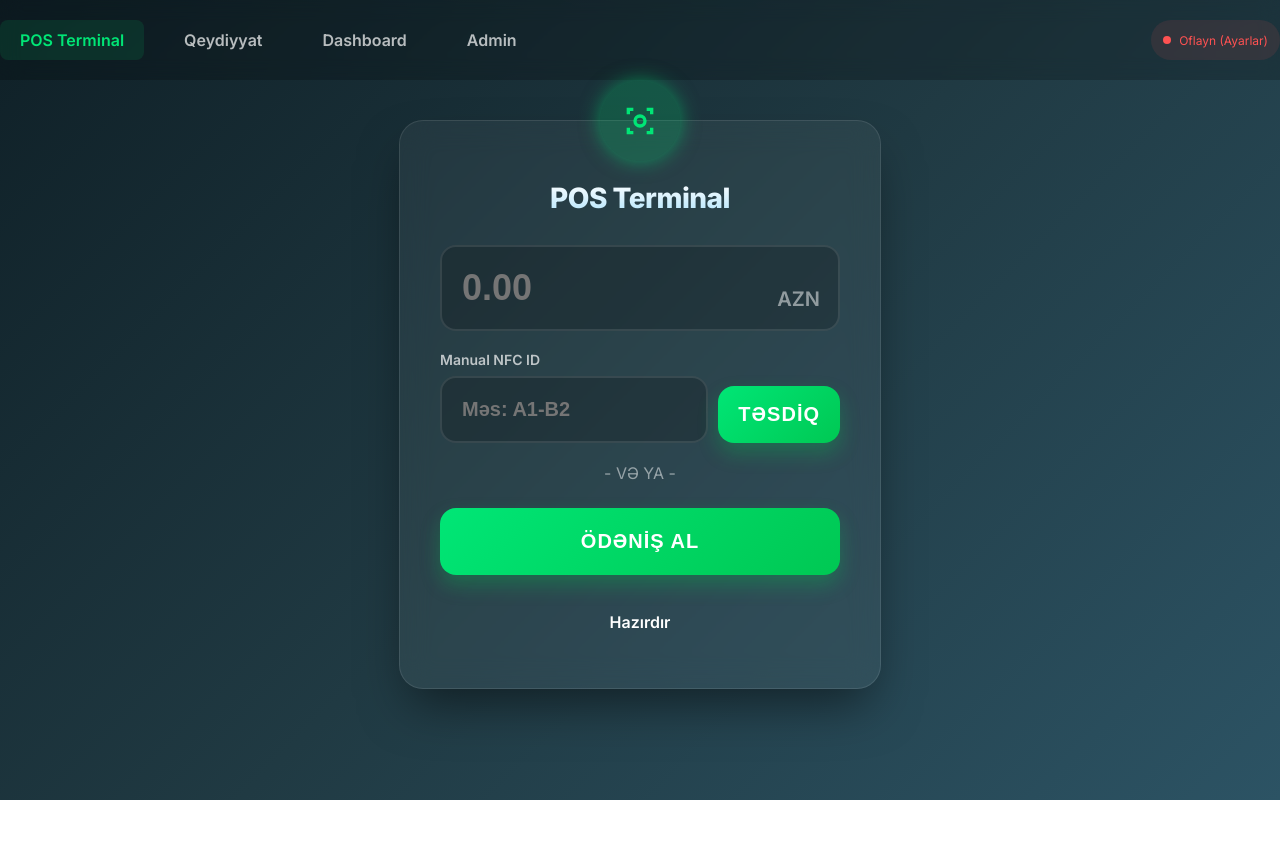
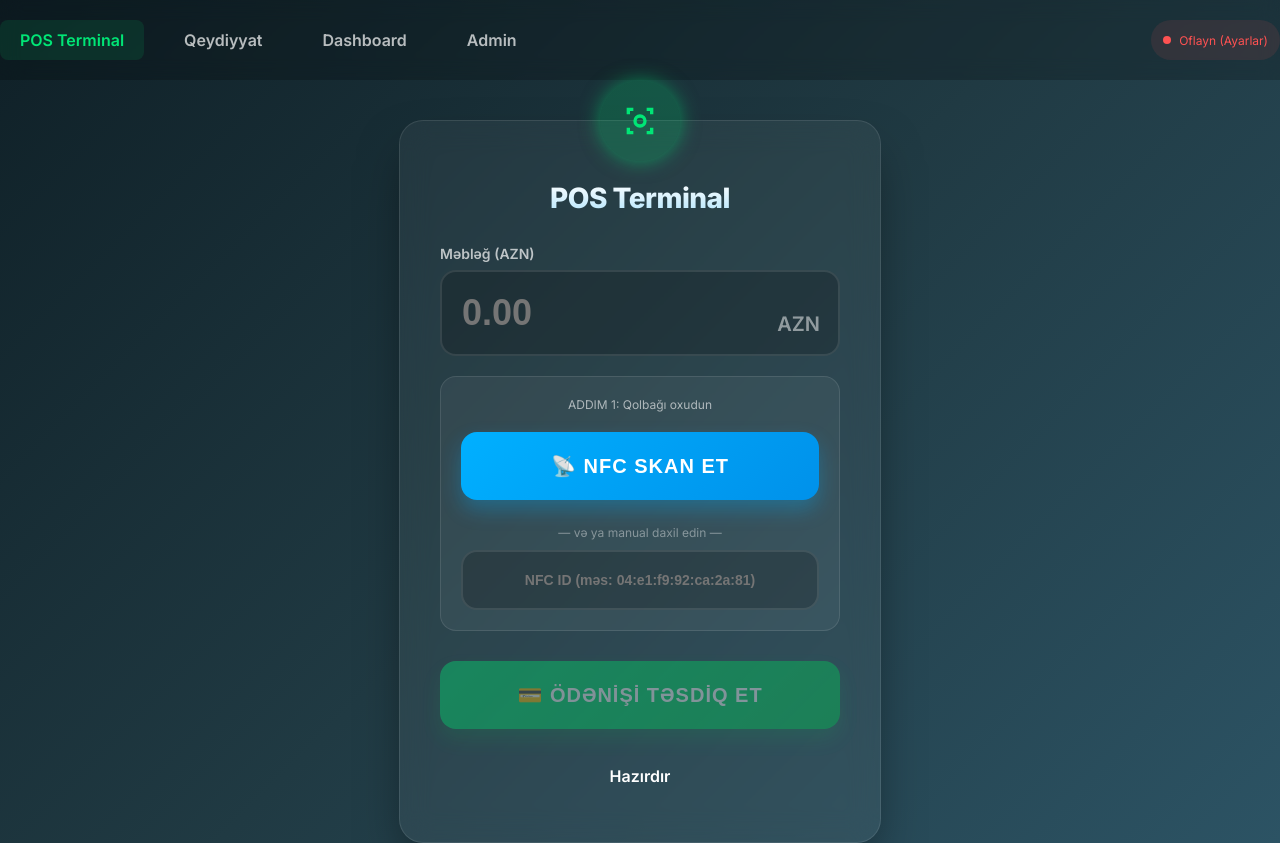
Before and after one commit to Aniyastik/BreezeBand, a React (Vite) app in the folder frontend-react/: page / in a window 1280 px wide. Before the commit the page ends 800 px from the top, so only its background shows below. Built offline with nearby package versions, Linux system fonts and the light colour scheme; no server answers.

Commit message:
fix: redis fallback to postgres + redesign POS terminal flow

```diff
--- a/frontend-react/src/components/PosTerminal.jsx
+++ b/frontend-react/src/components/PosTerminal.jsx
@@ -3,34 +3,13 @@ import { API_BASE } from '../api'
 
 export default function PosTerminal() {
   const [amount, setAmount] = useState('')
+  const [scannedUid, setScannedUid] = useState('')
   const [status, setStatus] = useState({ msg: 'Hazırdır', type: '' })
   const [isScanning, setIsScanning] = useState(false)
-  const [manualUid, setManualUid] = useState('')
+  const [isProcessing, setIsProcessing] = useState(false)
 
-  const handleManualSubmit = async () => {
-    const amt = parseFloat(amount)
-    const uid = manualUid.trim()
-
-    if (!amt || amt <= 0) {
-      setStatus({ msg: "Məbləği düzgün daxil edin", type: "status-error" })
-      return
-    }
-    if (!uid) {
-      setStatus({ msg: "NFC ID daxil edin", type: "status-error" })
-      return
-    }
-
-    setStatus({ msg: "Gözləyin...", type: "status-waiting" });
-    await processPayment(uid, amt);
-  }
-
+  // NFC-ni oxu və ID-ni ekrana yaz (ödəniş etmə, sadəcə oxu)
   const handleScan = async () => {
-    const amt = parseFloat(amount)
-    if (!amt || amt <= 0) {
-      setStatus({ msg: "Məbləği düzgün daxil edin", type: "status-error" })
-      return
-    }
-
     if (isScanning) return;
 
     try {
@@ -40,28 +19,22 @@ export default function PosTerminal() {
         await ndef.scan()
         setStatus({ msg: "Qolbağı telefona yaxınlaşdırın...", type: "status-waiting" })
 
+        let hasRead = false;
         ndef.onreadingerror = () => {
           setStatus({ msg: "Oxuma xətası. Yenidən cəhd edin.", type: "status-error" });
+          setIsScanning(false);
         };
 
-        // Bircə dəfə oxumaq üçün flag
-        let hasRead = false;
-
-        ndef.onreading = async (event) => {
+        ndef.onreading = (event) => {
           if (hasRead) return;
           hasRead = true;
-
           const nfc_uid = event.serialNumber;
-          setStatus({ msg: "Oxunur... Zəhmət olmasa gözləyin", type: "status-waiting" });
-
-          try {
-            await processPayment(nfc_uid, amt);
-          } finally {
-            setIsScanning(false);
-          }
+          setScannedUid(nfc_uid);
+          setStatus({ msg: `Qolbaq oxundu: ${nfc_uid}`, type: "status-success" });
+          setIsScanning(false);
         }
       } else {
-        setStatus({ msg: "NFC dəstəklənmir. (Yalnız Android Chrome HTTPS)", type: "status-error" })
+        setStatus({ msg: "NFC dəstəklənmir. Aşağıda manual ID daxil edin.", type: "status-error" })
       }
     } catch (error) {
       setIsScanning(false);
@@ -69,7 +42,23 @@ export default function PosTerminal() {
     }
   }
 
-  const processPayment = async (uid, amt) => {
+  // Ödənişi göndər
+  const handlePay = async () => {
+    const amt = parseFloat(amount)
+    const uid = scannedUid.trim()
+
+    if (!amt || amt <= 0) {
+      setStatus({ msg: "Məbləği düzgün daxil edin", type: "status-error" })
+      return
+    }
+    if (!uid) {
+      setStatus({ msg: "Əvvəlcə qolbağı oxudun və ya ID daxil edin", type: "status-error" })
+      return
+    }
+
+    setIsProcessing(true);
+    setStatus({ msg: "Ödəniş göndərilir...", type: "status-waiting" });
+
     try {
       const response = await fetch(`${API_BASE}/pay`, {
         method: 'POST',
@@ -92,13 +81,14 @@ export default function PosTerminal() {
       if (response.ok) {
         setStatus({ msg: `Uğurlu! Qalıq: ${data.remaining_balance} AZN`, type: "status-success" })
         setAmount('')
-      } else if (response.status === 405) {
-        setStatus({ msg: "Xəta 405: Siz backend əvəzinə frontend (Railway) URL-ni daxil etmisiniz. Ayarlardan əsl FastAPI backend linkini yazın!", type: "status-error" });
+        setScannedUid('')
       } else {
         setStatus({ msg: `Xəta: ${data.detail || 'Naməlum xəta'}`, type: "status-error" })
       }
     } catch (error) {
       setStatus({ msg: "Serverə qoşulmaq alınmadı: " + error.message, type: "status-error" })
+    } finally {
+      setIsProcessing(false);
     }
   }
 
@@ -111,7 +101,10 @@ export default function PosTerminal() {
         </svg>
       </div>
       <h2 style={{ marginTop: '20px' }}>POS Terminal</h2>
+
+      {/* Məbləğ */}
       <div className="input-group currency-suffix">
+        <label>Məbləğ (AZN)</label>
         <input
           type="number"
           className="large-amount"
@@ -121,28 +114,70 @@ export default function PosTerminal() {
           onChange={(e) => setAmount(e.target.value)}
         />
       </div>
-      <div className="input-group">
-        <label>Manual NFC ID</label>
-        <div style={{ display: 'flex', gap: '10px' }}>
+
+      {/* ADDIM 1: NFC oxu */}
+      <div style={{
+        background: 'rgba(255,255,255,0.05)',
+        borderRadius: '16px',
+        padding: '20px',
+        marginBottom: '20px',
+        border: scannedUid ? '1px solid rgba(0,230,118,0.3)' : '1px solid rgba(255,255,255,0.1)'
+      }}>
+        <div style={{ fontSize: '12px', opacity: 0.6, marginBottom: '10px' }}>ADDIM 1: Qolbağı oxudun</div>
+
+        <button
+          className="btn-primary"
+          onClick={handleScan}
+          disabled={isScanning}
+          style={{
+            marginBottom: '15px',
+            background: isScanning ? 'rgba(255,255,255,0.1)' : 'linear-gradient(135deg, #00b0ff, #0091ea)',
+            boxShadow: isScanning ? 'none' : '0 10px 20px rgba(0,176,255,0.3)'
+          }}
+        >
+          {isScanning ? '⏳ Gözləyirəm... Qolbağı yaxınlaşdırın' : '📡 NFC Skan Et'}
+        </button>
+
+        <div style={{ textAlign: 'center', margin: '10px 0', opacity: 0.4, fontSize: '12px' }}>— və ya manual daxil edin —</div>
+
+        <div className="input-group" style={{ margin: 0 }}>
           <input
             type="text"
-            placeholder="Məs: A1-B2"
-            value={manualUid}
-            onChange={(e) => setManualUid(e.target.value)}
+            placeholder="NFC ID (məs: 04:e1:f9:92:ca:2a:81)"
+            value={scannedUid}
+            onChange={(e) => setScannedUid(e.target.value)}
+            style={{ textAlign: 'center', fontSize: '14px' }}
           />
-          <button className="btn-primary" style={{ width: 'auto', padding: '0 20px' }} onClick={handleManualSubmit}>Təsdiq</button>
         </div>
+
+        {scannedUid && (
+          <div style={{
+            marginTop: '10px',
+            padding: '8px 16px',
+            background: 'rgba(0,230,118,0.1)',
+            borderRadius: '8px',
+            color: '#00e676',
+            fontSize: '13px',
+            textAlign: 'center'
+          }}>
+            ✅ Qolbaq: {scannedUid}
+          </div>
+        )}
       </div>
 
-      <div style={{ textAlign: 'center', margin: '15px 0', opacity: 0.5 }}>- VƏ YA -</div>
-
+      {/* ADDIM 2: Ödəniş et */}
       <button
         className="btn-primary"
-        onClick={handleScan}
-        disabled={isScanning}
+        onClick={handlePay}
+        disabled={isProcessing || !scannedUid || !amount}
+        style={{
+          opacity: (!scannedUid || !amount) ? 0.4 : 1,
+          background: isProcessing ? 'rgba(255,255,255,0.1)' : undefined
+        }}
       >
-        {isScanning ? 'Skaner Aktivdir...' : 'Ödəniş Al'}
+        {isProcessing ? '⏳ Gözləyin...' : '💳 Ödənişi Təsdiq Et'}
       </button>
+
       {status.msg && <div className={`status-msg ${status.type}`}>{status.msg}</div>}
     </div>
   )
```
Also changed, not shown: 1 other file (tests, documents, lock files or other folders).
